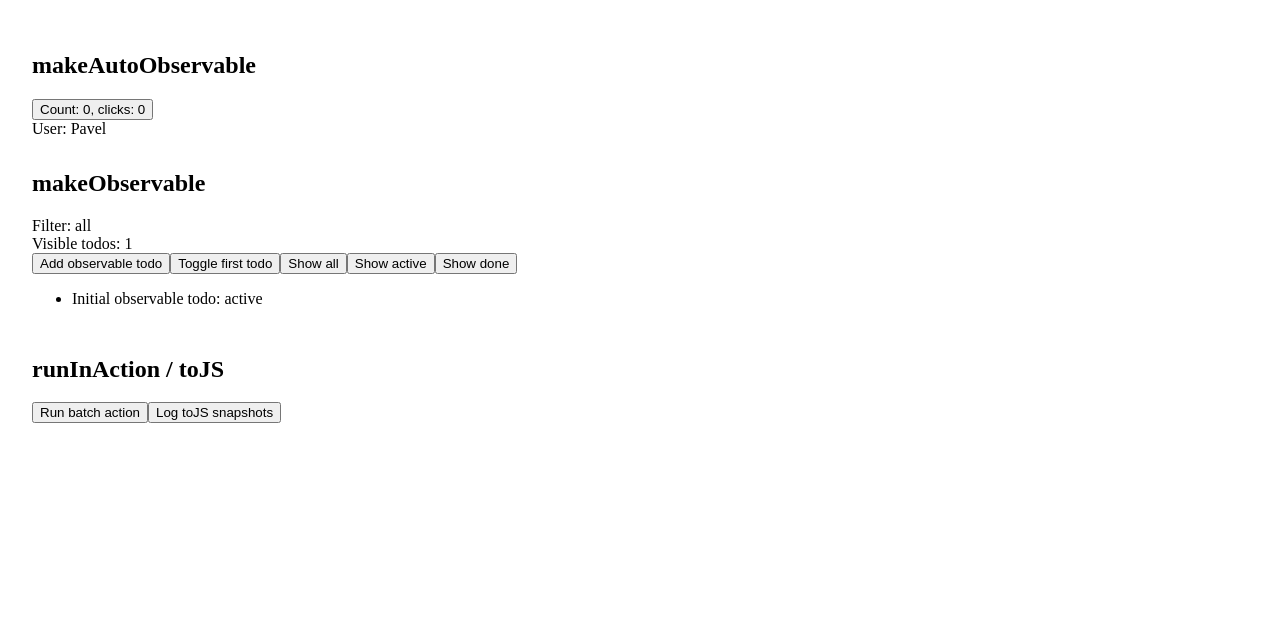
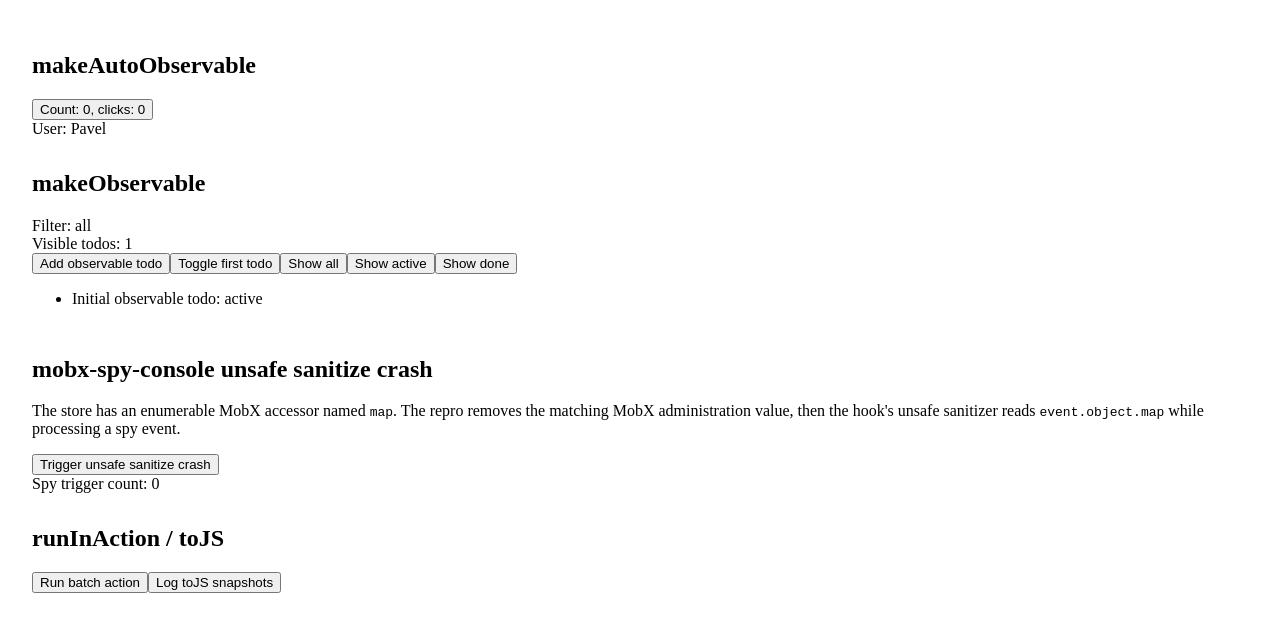
Before and after one commit to rakleed/mobx-spy-console-sanitizer-crash-repro, a React (Vite) app: page / in a window 1280 px wide. Shown: the top 632 px of the page. Built offline with nearby package versions, Linux system fonts and the light colour scheme.

Commit message:
Add mobx-spy-console sanitizer crash repro

```diff
--- a/src/main.tsx
+++ b/src/main.tsx
@@ -2,6 +2,7 @@
 
 import * as mobx from 'mobx';
 import {
+  $mobx,
   action,
   computed,
   makeAutoObservable,
@@ -90,8 +91,36 @@
   }
 }
 
+type MobxAdministrationWithValues = {
+  values_: Map<string, unknown>;
+};
+
+class SiteMapStore {
+  map = new Map([
+    ['home', '/'],
+    ['users', '/users'],
+  ]);
+
+  tick = 0;
+
+  constructor() {
+    makeAutoObservable(this);
+  }
+
+  triggerSpyEvent() {
+    this.tick += 1;
+  }
+
+  removeObservableMapValue() {
+    (this as unknown as { [$mobx]: MobxAdministrationWithValues })[$mobx].values_.delete('map');
+  }
+}
+
 const autoObservableCounterStore = new AutoObservableCounterStore();
 const observableTodoStore = new ObservableTodoStore();
+const siteMapStore = new SiteMapStore();
+
+siteMapStore.removeObservableMapValue();
 
 function runBatchAction() {
   runInAction('update stores with runInAction', () => {
@@ -143,6 +172,17 @@
     </section>
 
     <section>
+      <h2>mobx-spy-console unsafe sanitize crash</h2>
+      <p>
+        The store has an enumerable MobX accessor named <code>map</code>. The repro removes the matching MobX
+        administration value, then the hook's unsafe sanitizer reads <code>event.object.map</code> while processing a
+        spy event.
+      </p>
+      <button onClick={() => siteMapStore.triggerSpyEvent()}>Trigger unsafe sanitize crash</button>
+      <div>Spy trigger count: {siteMapStore.tick}</div>
+    </section>
+
+    <section>
       <h2>runInAction / toJS</h2>
       <button onClick={runBatchAction}>Run batch action</button>
       <button onClick={logSnapshots}>Log toJS snapshots</button>
```
Also changed, not shown: 1 other file (tests, documents, lock files or other folders).
